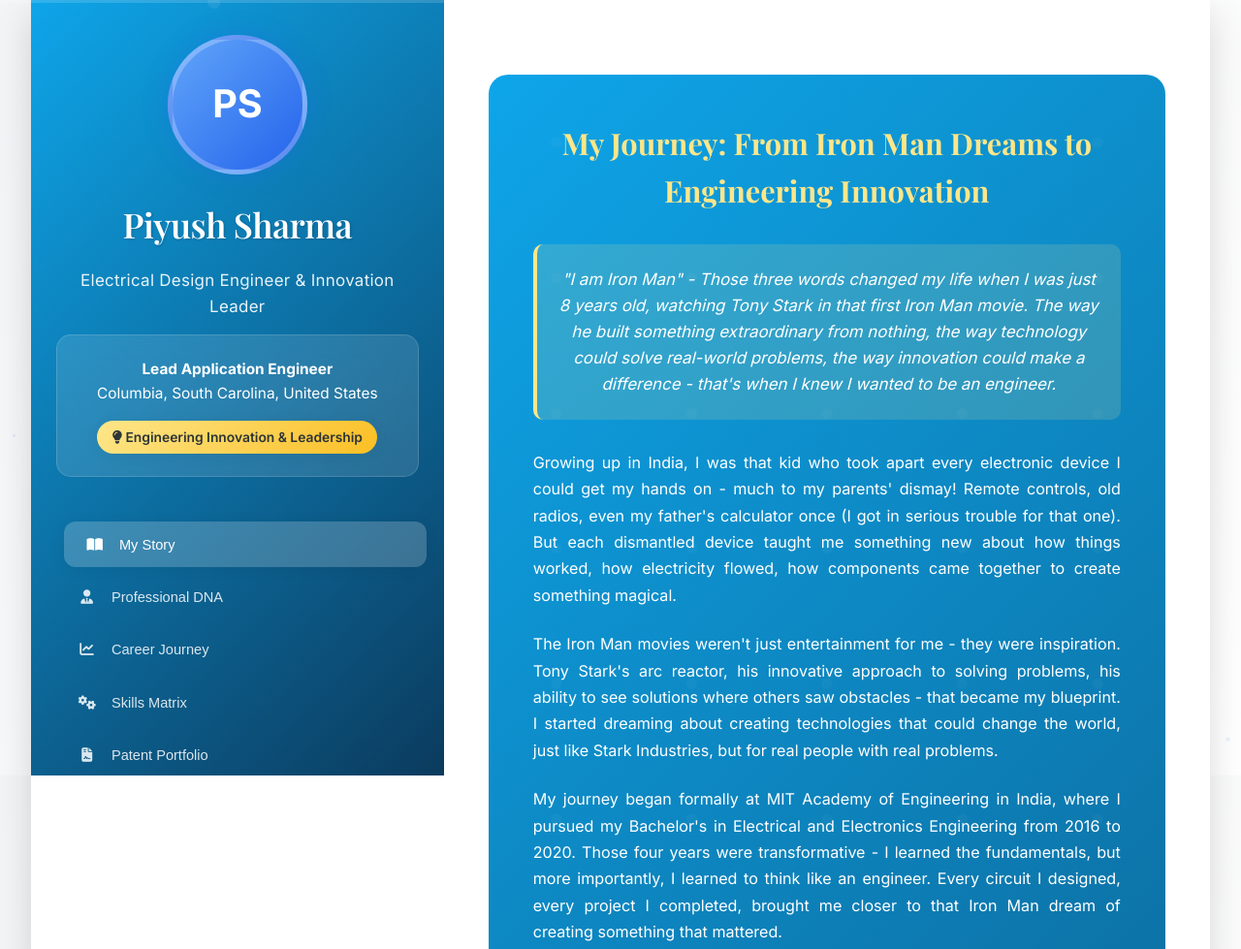
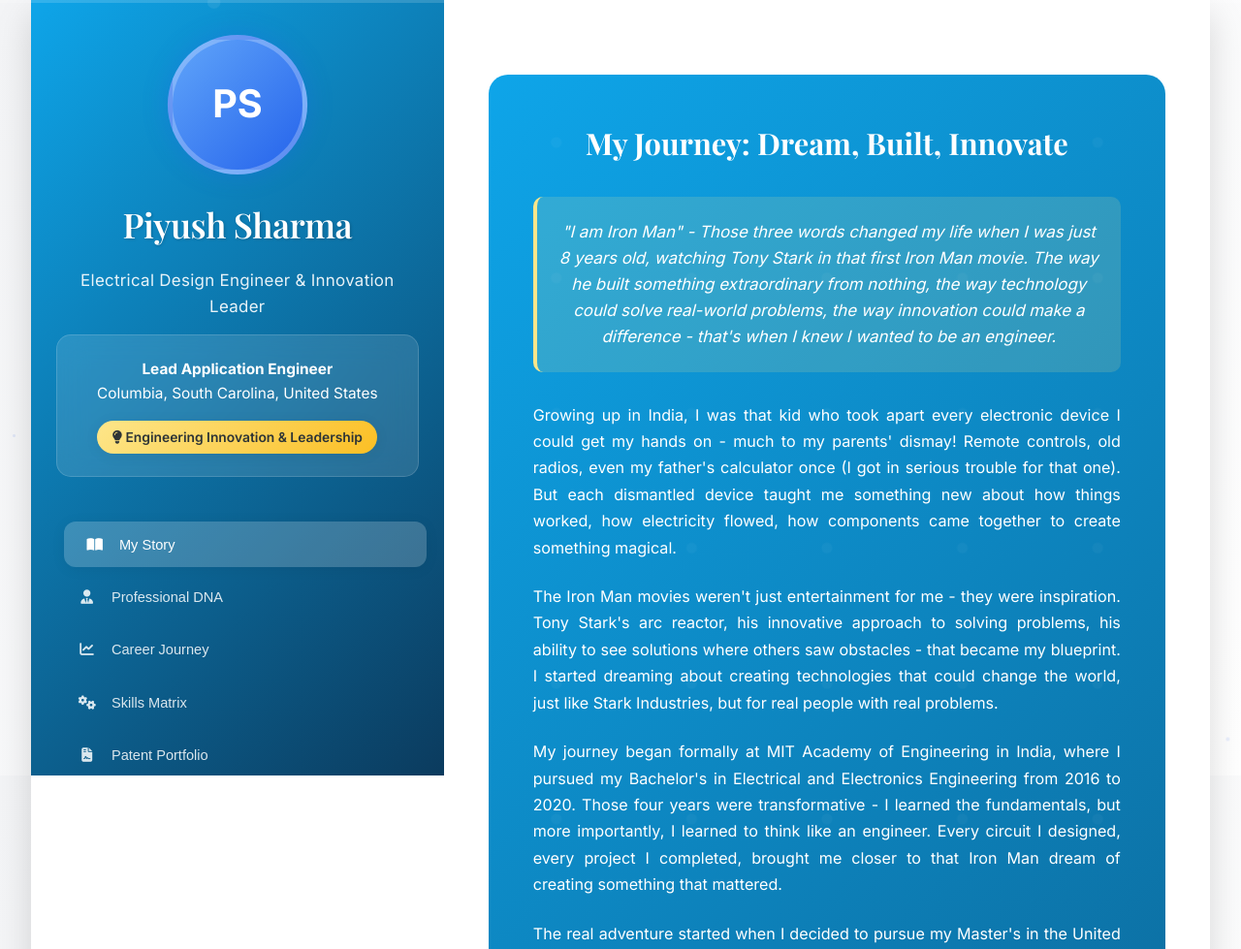
Before and after one commit to piyushs98/resume, a plain HTML site: page index.html in a window 1280 px wide. Shown: the top 979 px of the page at 97% size. Drawn offline with nearby package versions, Linux system fonts and the light colour scheme.

Commit message:
Update index.html

```diff
--- a/index.html
+++ b/index.html
@@ -3,7 +3,7 @@
 <head>
     <meta charset="UTF-8">
     <meta name="viewport" content="width=device-width, initial-scale=1.0">
-    <title>Piyush Sharma - Executive Intelligence Dashboard</title>
+    <title>Piyush Sharma - Profile</title>
     <link href="https://fonts.googleapis.com/css2?family=Inter:wght@300;400;500;600;700;800&family=Playfair+Display:wght@400;500;600;700&display=swap" rel="stylesheet">
     <link rel="stylesheet" href="https://cdnjs.cloudflare.com/ajax/libs/font-awesome/6.4.0/css/all.min.css">
     <style>
@@ -648,7 +648,7 @@
             font-size: clamp(1.5rem, 2.5vw, 2rem);
             margin-bottom: 2rem;
             text-align: center;
-            color: #fde68a;
+            color: white;
         }
         .story-paragraph {
             font-family: 'Inter', sans-serif;
@@ -850,7 +850,7 @@
                 <div id="tab1" class="tab-content active">
                     <div class="story-section">
                         <div class="story-content">
-                            <h2 class="story-title">My Journey: From Iron Man Dreams to Engineering Innovation</h2>
+                            <h2 class="story-title">My Journey: Dream, Built, Innovate</h2>
 
                             <div class="iron-man-quote">
                                 "I am Iron Man" - Those three words changed my life when I was just 8 years old, watching Tony Stark in that first Iron Man movie. The way he built something extraordinary from nothing, the way technology could solve real-world problems, the way innovation could make a difference - that's when I knew I wanted to be an engineer.
```
